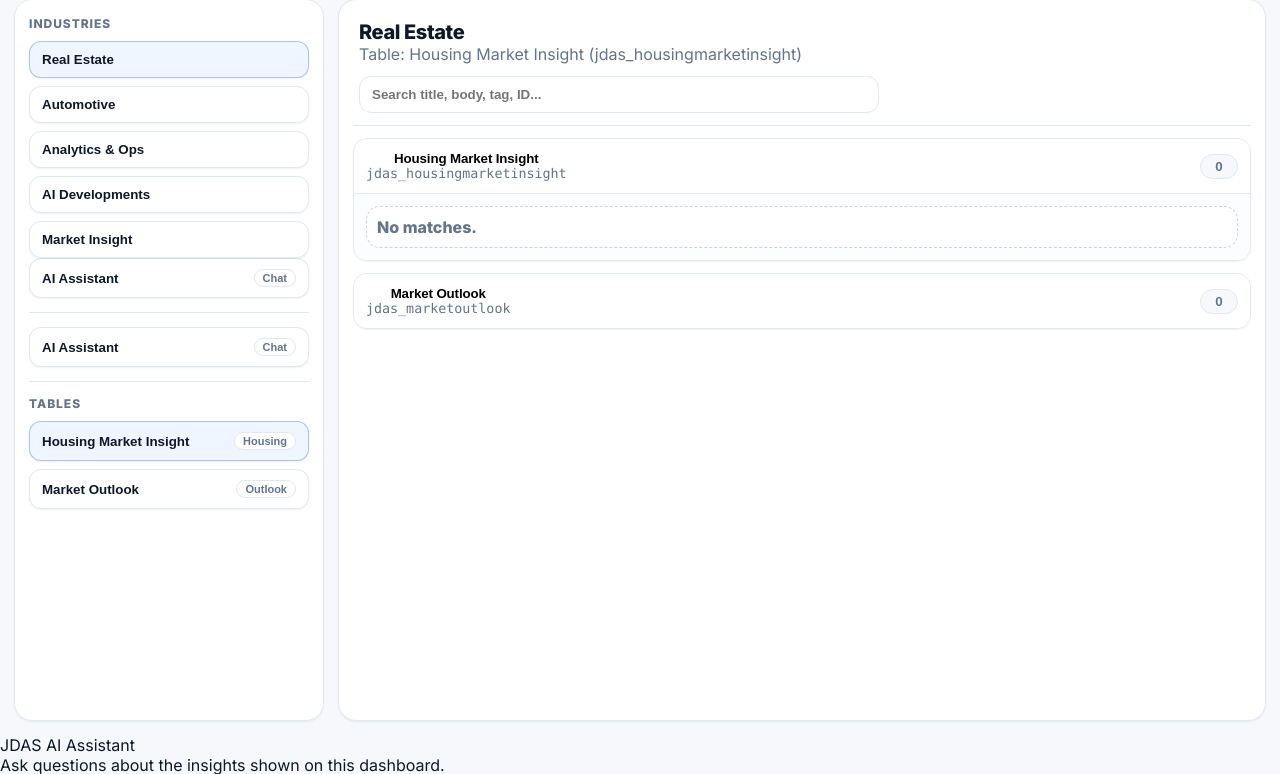
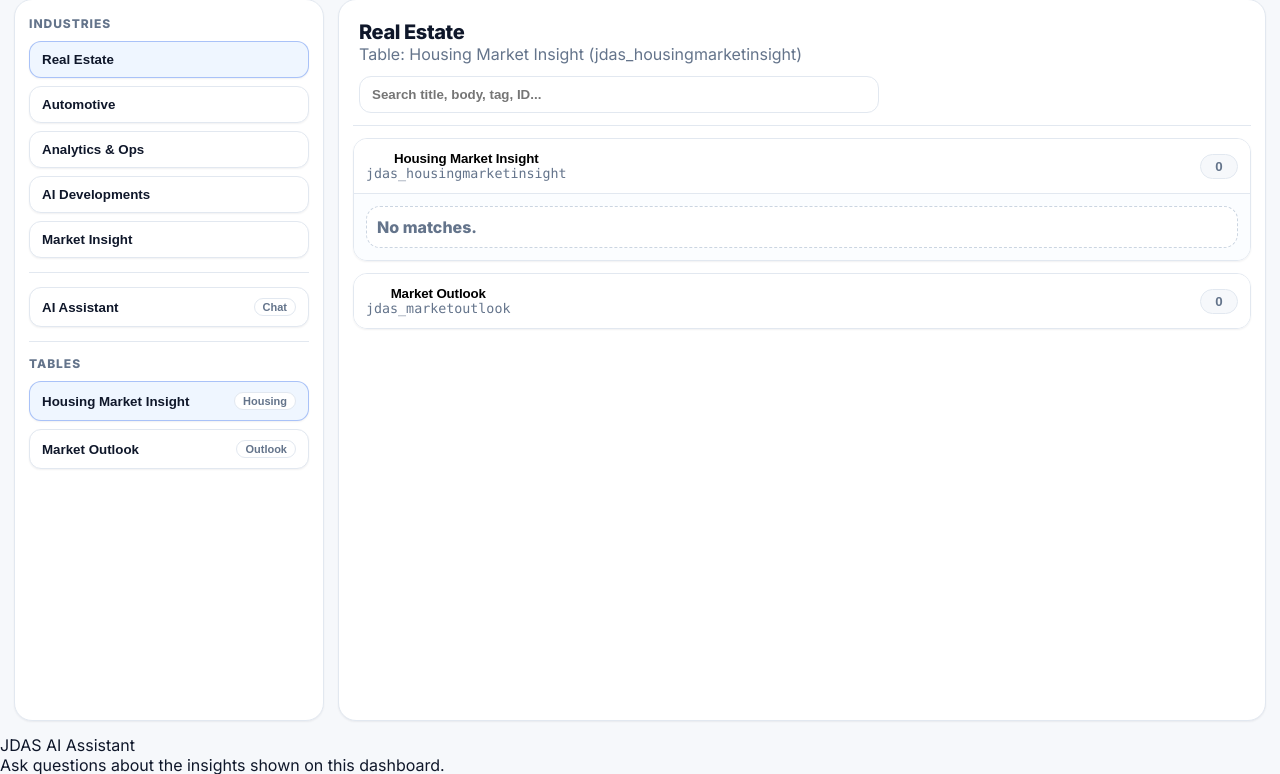
Before and after one commit to jdanalyticsandsolutions/jdas-dashboard, a FastAPI app: page / in a window 1280 px wide. Shown: the part 77-851 px from the top of the page. Run offline with FastAPI, Linux system fonts and the light colour scheme; data that the repository does not hold is empty.

Commit message:
Update index.html

```diff
--- a/templates/index.html
+++ b/templates/index.html
@@ -48,10 +48,6 @@
     <aside class="sidebar">
       <div class="sidebar-title">Industries</div>
       <nav id="industryNav" class="nav"></nav>
-<button class="navitem assistant-btn" id="assistantOpenBtn" type="button">
-  <span>AI Assistant</span>
-  <span class="chip">Chat</span>
-</button>
 
 <div class="sidebar-divider"></div>
 
```
